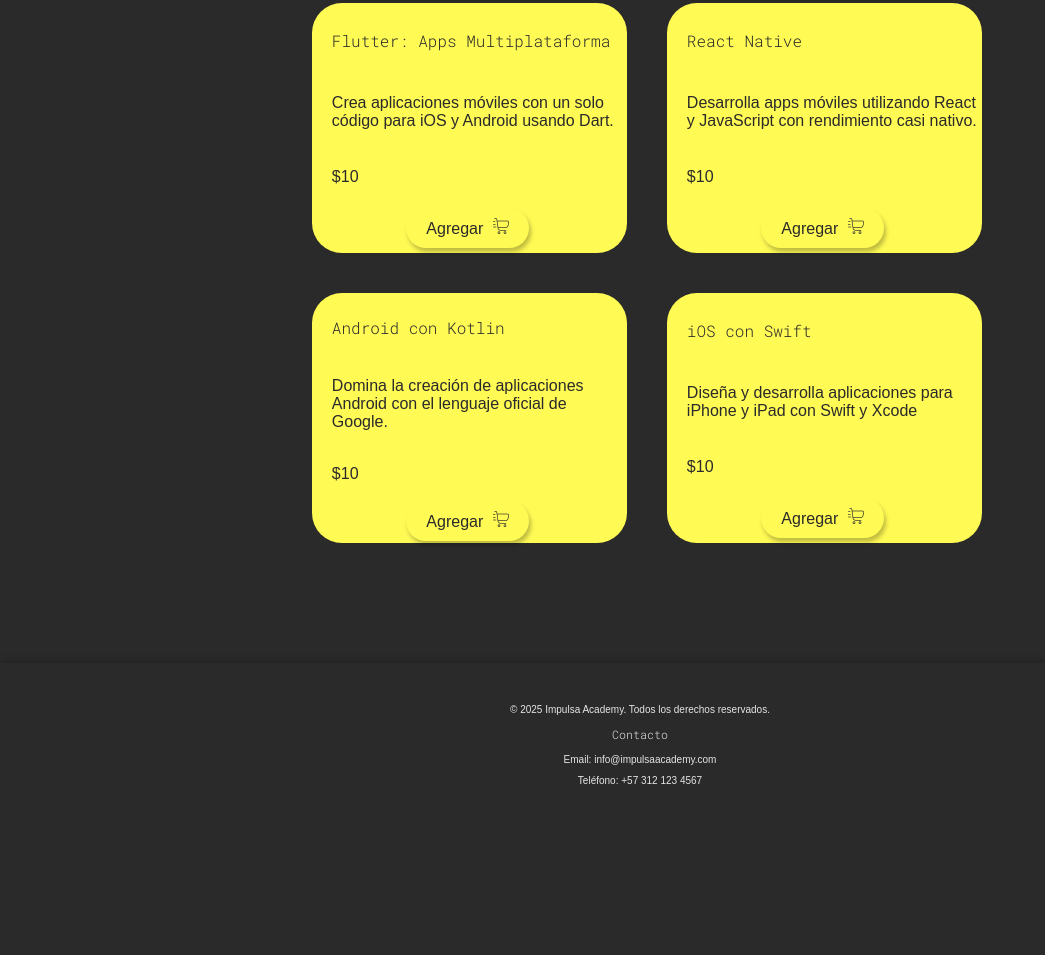
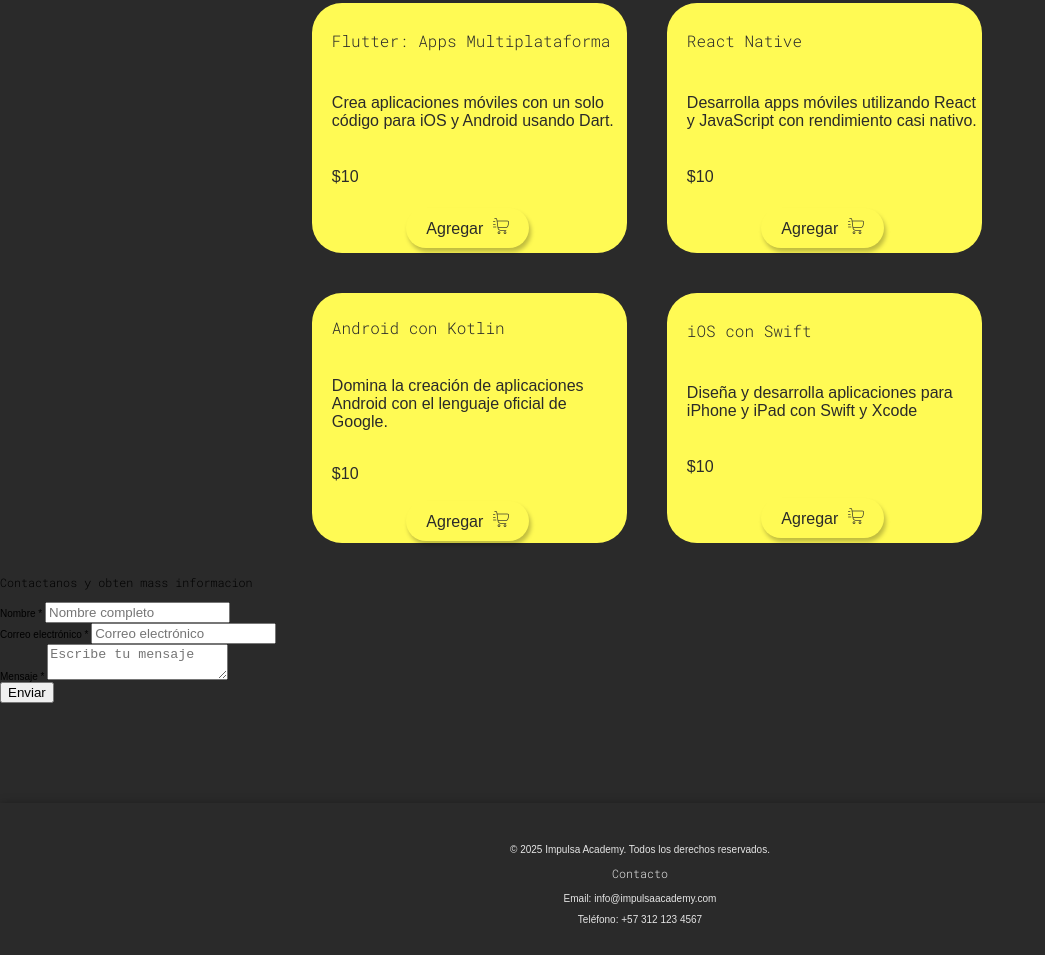
Before and after one commit to TheSirAndres/impulse_academy, a plain HTML site: page index.html in a window 1280 px wide. Shown: the part 3196-4151 px from the top of the page, without its empty margins (0-1045 px from the left). Before the commit the page ends 4012 px from the top, so only its background shows below. Drawn offline with Linux system fonts and the light colour scheme.

Commit message:
Add the form

```diff
--- a/index.html
+++ b/index.html
@@ -166,6 +166,26 @@
             </div>
         </div>
     </section>
+    <section class="contact">
+        <h3>Contactanos y obten mass informacion</h3>
+            <div class="contact-container">
+                <form id="contact-form">
+                    <div>
+                        <label for="name">Nombre *</label>
+                        <input type="text" id="name" placeholder="Nombre completo" required>
+                    </div>
+                    <div>
+                        <label for="email">Correo electrónico *</label>
+                        <input type="email" id="email" placeholder="Correo electrónico" required>
+                    </div>
+                    <div>
+                        <label for="message">Mensaje *</label>
+                        <textarea id="message" placeholder="Escribe tu mensaje" required></textarea>
+                    </div>
+                    <button type="submit">Enviar</button>
+                </form>
+            </div>
+    </section>
     <footer>
         <div class="social-media">
             <a href="#"><img src="img/facebook-logo.png" alt=""></a>
```
